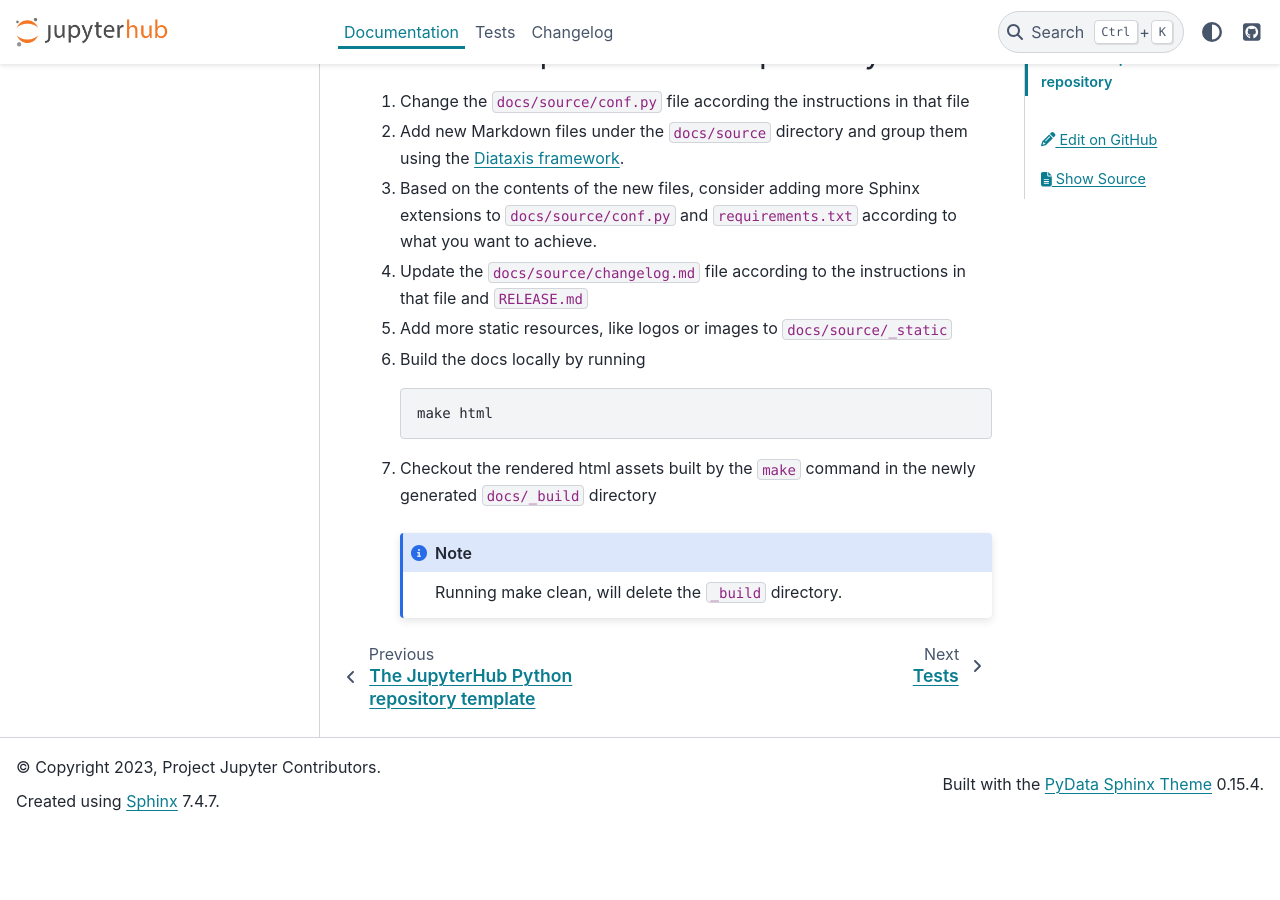
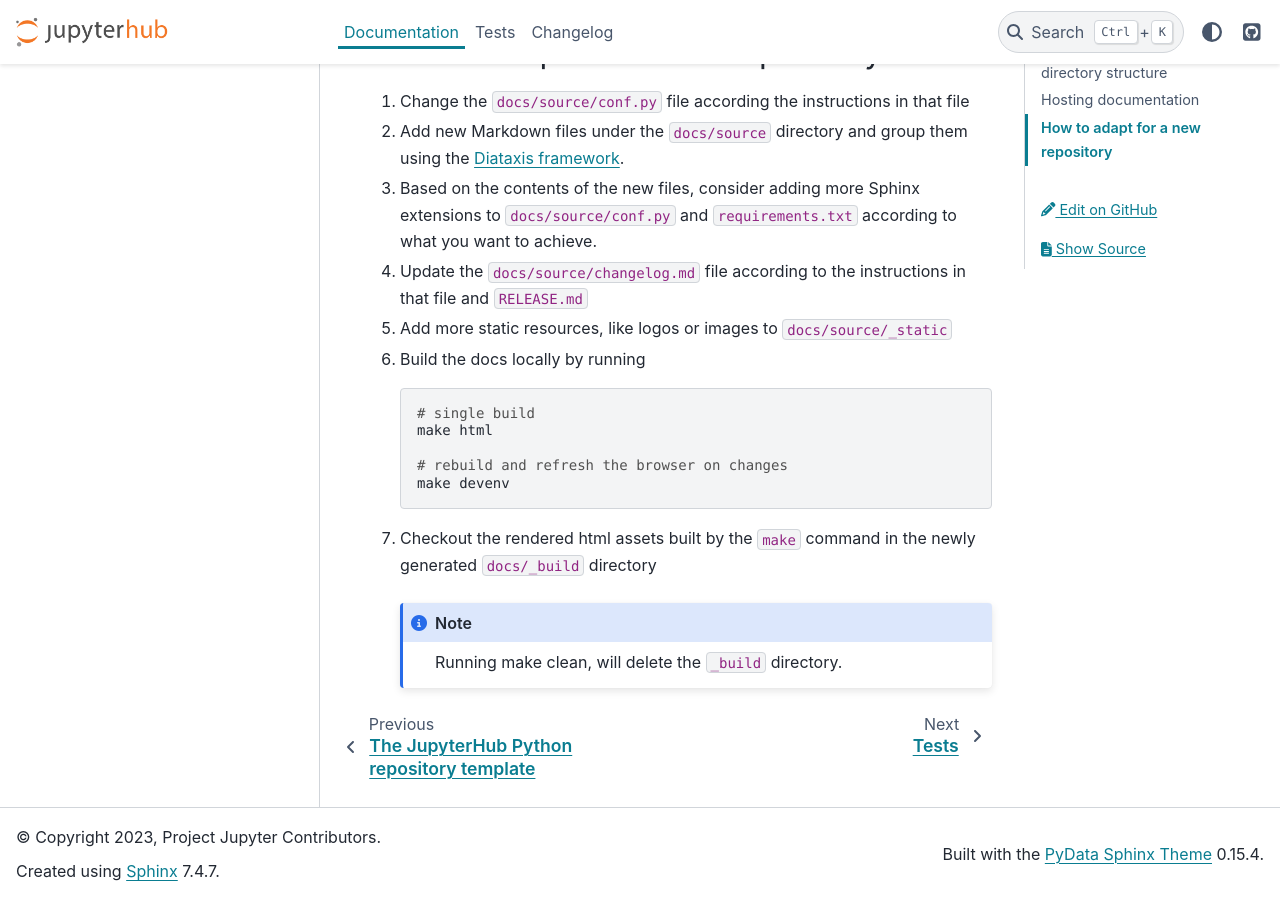
Before and after one commit to jupyterhub/jupyterhub-python-repo-template, a Sphinx documentation site: the page built from docs/source/docs.md, in a window 1280 px wide and 900 px high, scrolled down 1782 px. Built offline with Sphinx 7.4.7 and the PyData theme 0.15.4, drawn with Linux system fonts in a browser that asks for light colours; before the commit the page ends 2612 px from its top, so only the background shows below that.

Commit message:
Add devenv and linkcheck to Makefile/make.bat

````diff
--- a/docs/requirements.txt
+++ b/docs/requirements.txt
@@ -10,4 +10,5 @@
 myst-parser
 pydata-sphinx-theme
 sphinx
+sphinx-autobuild
 sphinx-copybutton
--- a/docs/source/docs.md
+++ b/docs/source/docs.md
@@ -73,7 +73,11 @@
 1. Build the docs locally by running
 
    ```bash
+   # single build
    make html
+
+   # rebuild and refresh the browser on changes
+   make devenv
    ```
 
 1. Checkout the rendered html assets built by the `make` command in the newly generated `docs/_build` directory
````
Also changed, not shown: 2 other files.
